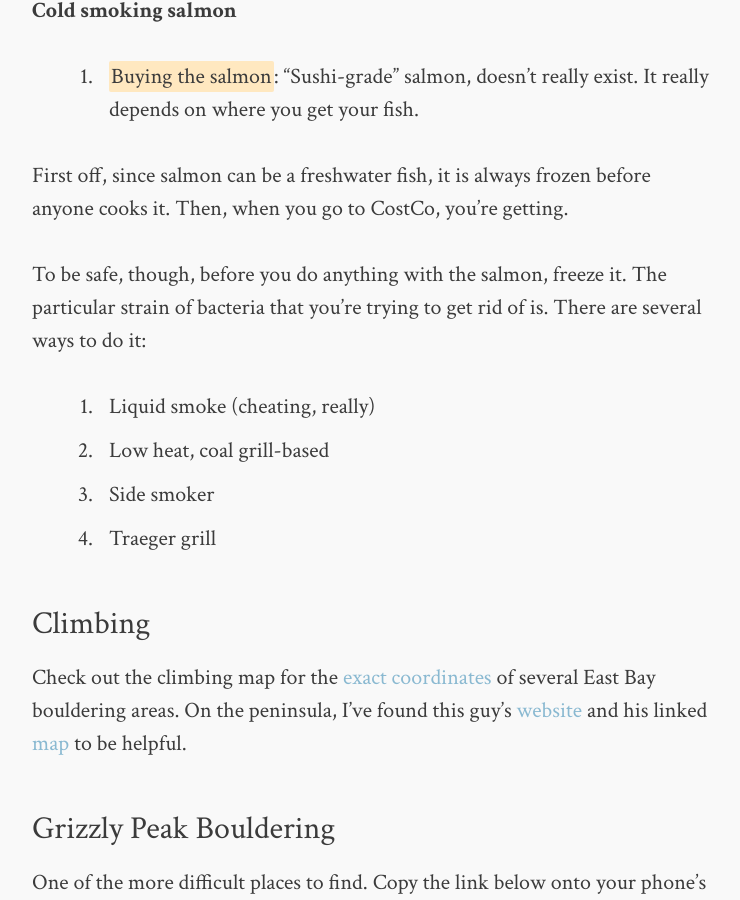
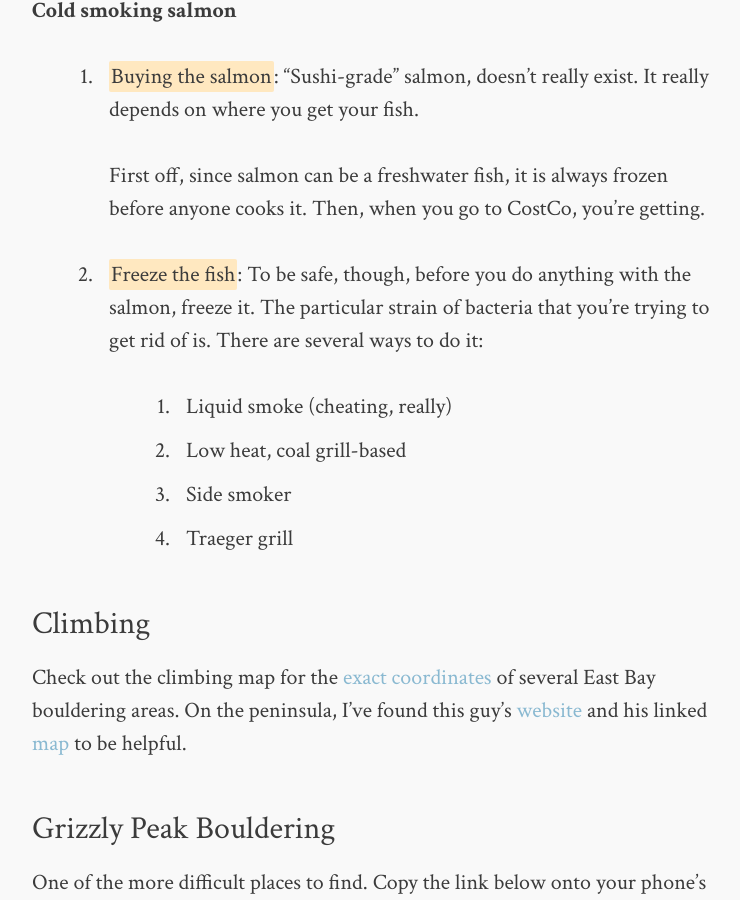
Before and after one commit to UCKarl/UCKarl.github.io, a Jekyll site: the page built from interests.md, in a window 1280 px wide and 900 px high, scrolled down 643 px. Shown: the whole window, without its empty margins (268-1008 px from the left). Built offline with Jekyll 4.4.1, drawn with Linux system fonts in a browser that asks for light colours; comment, search, counter and statistics services are not loaded.

Commit message:
Sublists in a list

```diff
--- a/interests.md
+++ b/interests.md
@@ -20,14 +20,14 @@ tags: [climbing,riding,ice cream,smoked salmon]
 
 1. _Buying the salmon_: "Sushi-grade" salmon, doesn't really exist. It really depends on where you get your fish.
 
-First off, since salmon can be a freshwater fish, it is always frozen before anyone cooks it. Then, when you go to CostCo, you're getting.
+   First off, since salmon can be a freshwater fish, it is always frozen before anyone cooks it. Then, when you go to CostCo, you're getting.
 
-To be safe, though, before you do anything with the salmon, freeze it. The particular strain of bacteria that you're trying to get rid of is. There are several ways to do it:
+2. _Freeze the fish_:   To be safe, though, before you do anything with the salmon, freeze it. The particular strain of bacteria that you're trying to get rid of is. There are several ways to do it:
 
-1. Liquid smoke (cheating, really)
-2. Low heat, coal grill-based
-3. Side smoker
-4. Traeger grill
+     1. Liquid smoke (cheating, really)
+     2. Low heat, coal grill-based
+     3. Side smoker
+     4. Traeger grill
 
 <a name="Climbing"></a>
 
```
